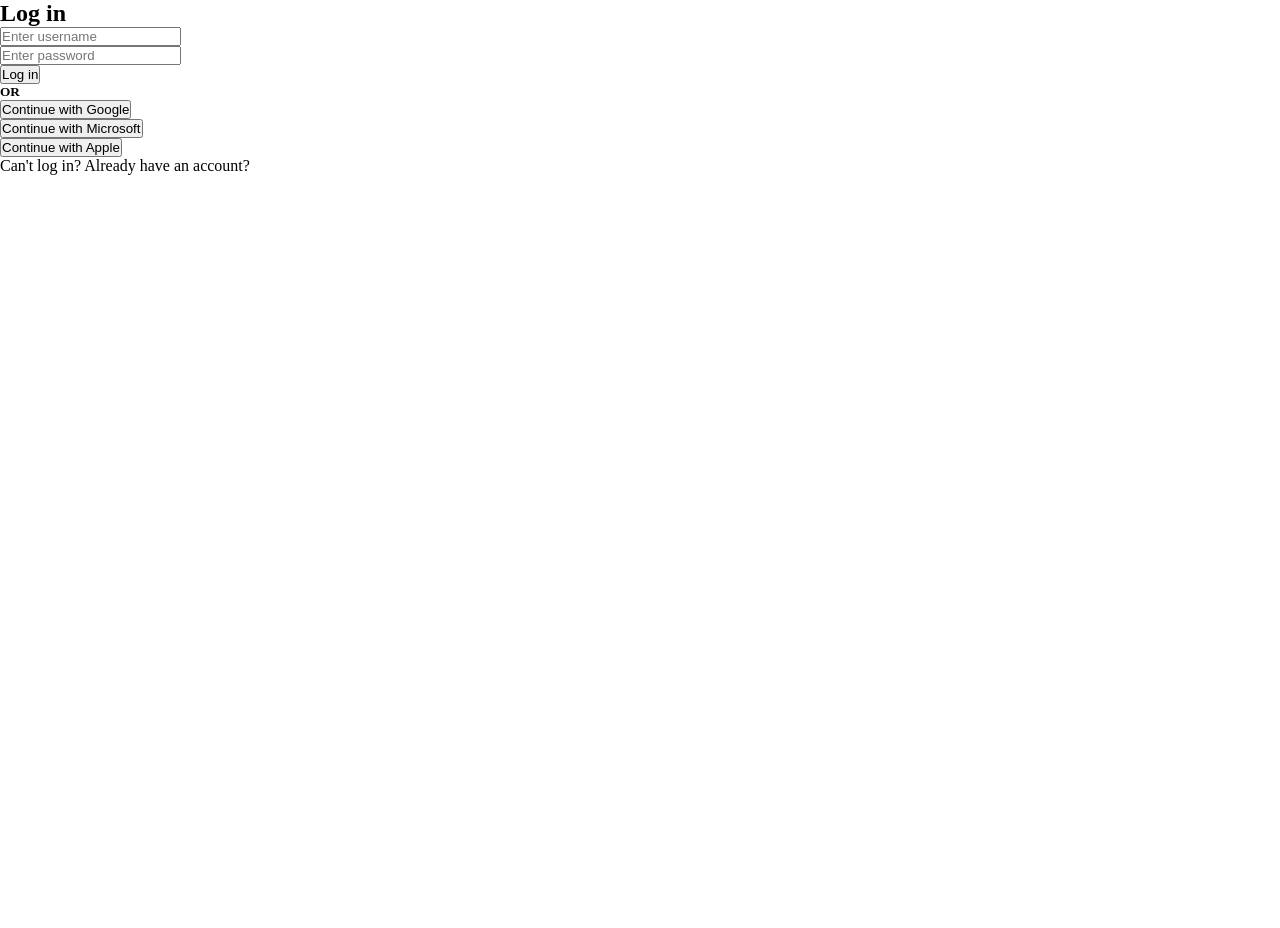
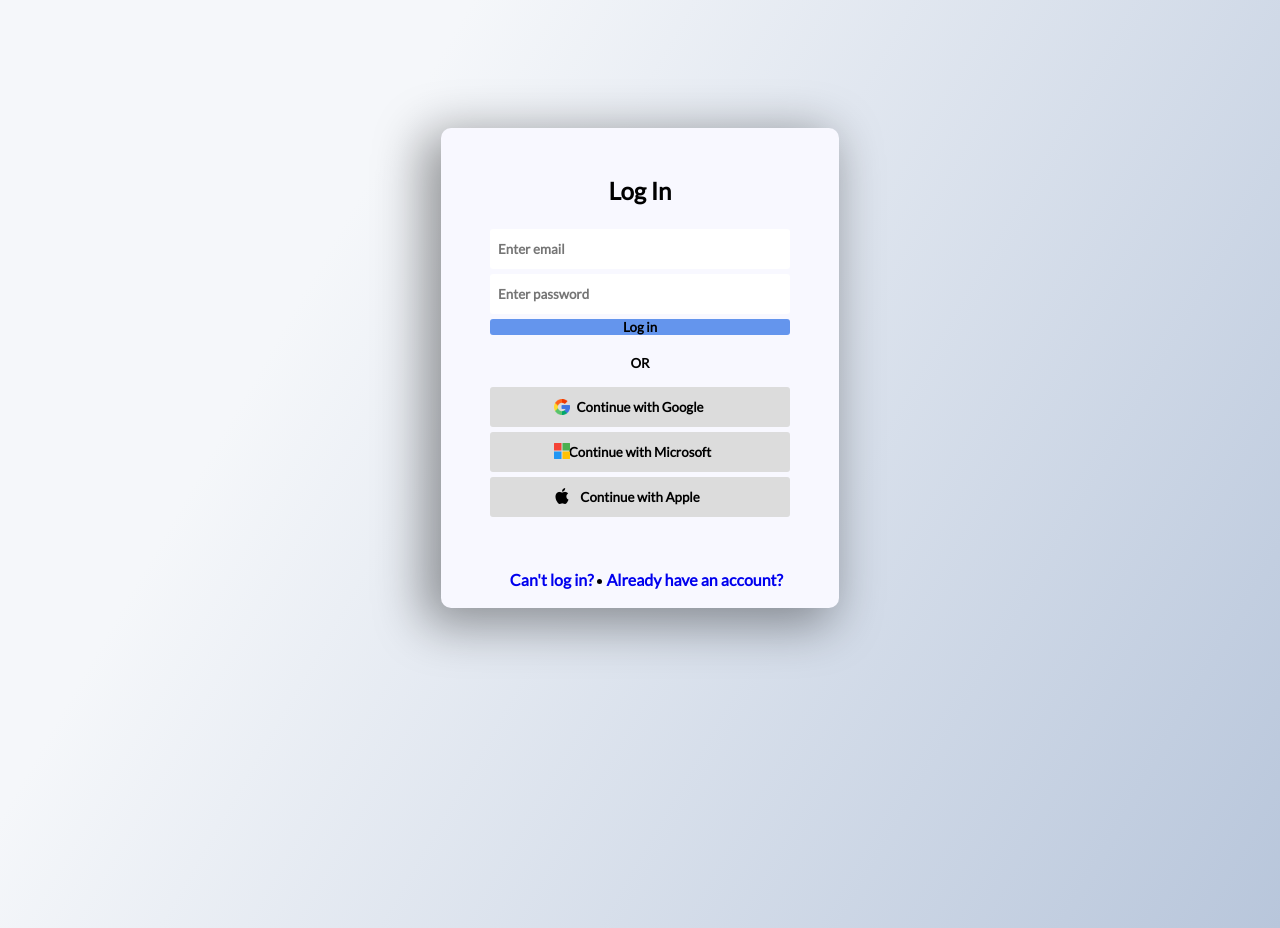
Before and after one commit to Manveer399/Login, a plain HTML site: page index.html in a window 1280 px wide. Before the commit the page ends 800 px from the top, so only its background shows below. Drawn offline with Linux system fonts and the light colour scheme.

Commit message:
login form styling

```diff
--- a/index.html
+++ b/index.html
@@ -9,18 +9,18 @@
   </head>
   <body>
     <form action="" method="">
-      <header class="login-title"><h2>Log in</h2></header>
+      <header class="login-title"><h2>Log In</h2></header>
 
-      <div class="username">
+      <div class="login">
         <input
-          type="text"
+          type="email"
           name="username"
           id="username"
-          placeholder="Enter username"
+          placeholder="Enter email"
           required
         />
       </div>
-      <div class="password">
+      <div class="login">
         <input
           type="password"
           name="password"
@@ -30,25 +30,36 @@
         />
       </div>
 
-      <div class="login-button">
-        <button type="submit">Log in</button>
-      </div>
+      <button type="submit" class="login login-button">Log in</button>
 
-      <h5>OR</h3>
+      <h5>OR</h5>
       <div class="login-options google">
-        <button type="button">Continue with Google</button>
+        <button type="button">
+          <img src="img/google.png" />Continue with Google
+        </button>
       </div>
 
       <div class="login-options microsoft">
-        <button type="button">Continue with Microsoft</button>
+        <button type="button">
+          <img src="img/microsoft.png" class="microsoft-logo" />
+          Continue with Microsoft
+        </button>
       </div>
 
       <div class="login-options apple">
-        <button type="button">Continue with Apple</button>
+        <button type="button">
+          <img src="img/apple-logo.png" />Continue with Apple
+        </button>
       </div>
 
-      <span class="cannot-login">Can't log in?</span>
-      <span class="already-account">Already have an account?</span>
+      <div class="other-options">
+        <ul>
+          <li class="cannot-login"><a href="#">Can't log in?</a></li>
+          <li class="already-account">
+            <a href="#"><span>Already have an account?</span></a>
+          </li>
+        </ul>
+      </div>
     </form>
   </body>
 </html>
--- a/style.css
+++ b/style.css
@@ -1,5 +1,116 @@
+@import url("https://fonts.googleapis.com/css2?family=Lato&display=swap");
+
 * {
   box-sizing: border-box;
   margin: 0;
   padding: 0;
+  font-family: "Lato", sans-serif;
+  font-weight: 600;
 }
+
+body {
+  min-height: 100vh;
+  background-image: linear-gradient(300deg, #b8c6db 0%, #f5f7fa 74%);
+}
+
+form {
+  border: 2px hidden;
+  border-radius: 10px;
+  width: fit-content;
+  height: 60vh;
+  padding: 1.5rem;
+  margin: 8rem auto;
+  padding: 3rem;
+  display: flex;
+  flex-direction: column;
+  align-items: center;
+  background-color: ghostwhite;
+  box-shadow: -12px 11px 49px 6px rgba(0, 0, 0, 0.39);
+}
+
+.login-title h2 {
+  text-align: center;
+  margin-bottom: 1.5rem;
+}
+
+.login {
+  margin-bottom: 0.3rem;
+}
+
+div.login input,
+button {
+  height: 40px;
+  width: 300px;
+  border-radius: 3px;
+  border-style: hidden;
+  outline: none;
+}
+
+div.login input {
+  padding-left: 0.5rem;
+}
+.login-button {
+  background-color: cornflowerblue;
+  cursor: pointer;
+}
+h5 {
+  text-align: center;
+  margin: 1rem;
+}
+
+.login-options button {
+  margin-bottom: 0.3rem;
+  height: 40px;
+  width: 300px;
+  border-radius: 3px;
+  border-style: hidden;
+  background-color: gainsboro;
+  cursor: pointer;
+  text-align: center;
+  position: relative;
+}
+
+.login-button:hover {
+  background-color: grey;
+}
+
+.login-options button:hover {
+  background-color: ghostwhite;
+}
+
+img {
+  width: 16px;
+  height: 16px;
+  position: absolute;
+  left: 4rem;
+  top: 0.7rem;
+}
+
+.other-options {
+  margin-top: 3rem;
+}
+
+.other-options ul {
+  display: flex;
+}
+
+.other-options ul li {
+  margin-left: 1.3rem;
+}
+.other-options ul li a {
+  text-decoration: none;
+}
+
+.other-options ul li.cannot-login {
+  list-style: none;
+}
+
+.other-options ul li.already-account a span {
+  position: relative;
+  left: -0.5rem;
+}
+
+.other-options ul li a:hover {
+  text-decoration: underline;
+  color: darkslateblue;
+}
```
Also changed, not shown: img/apple-logo.png (added), img/google.png (added), img/microsoft.png (added).
